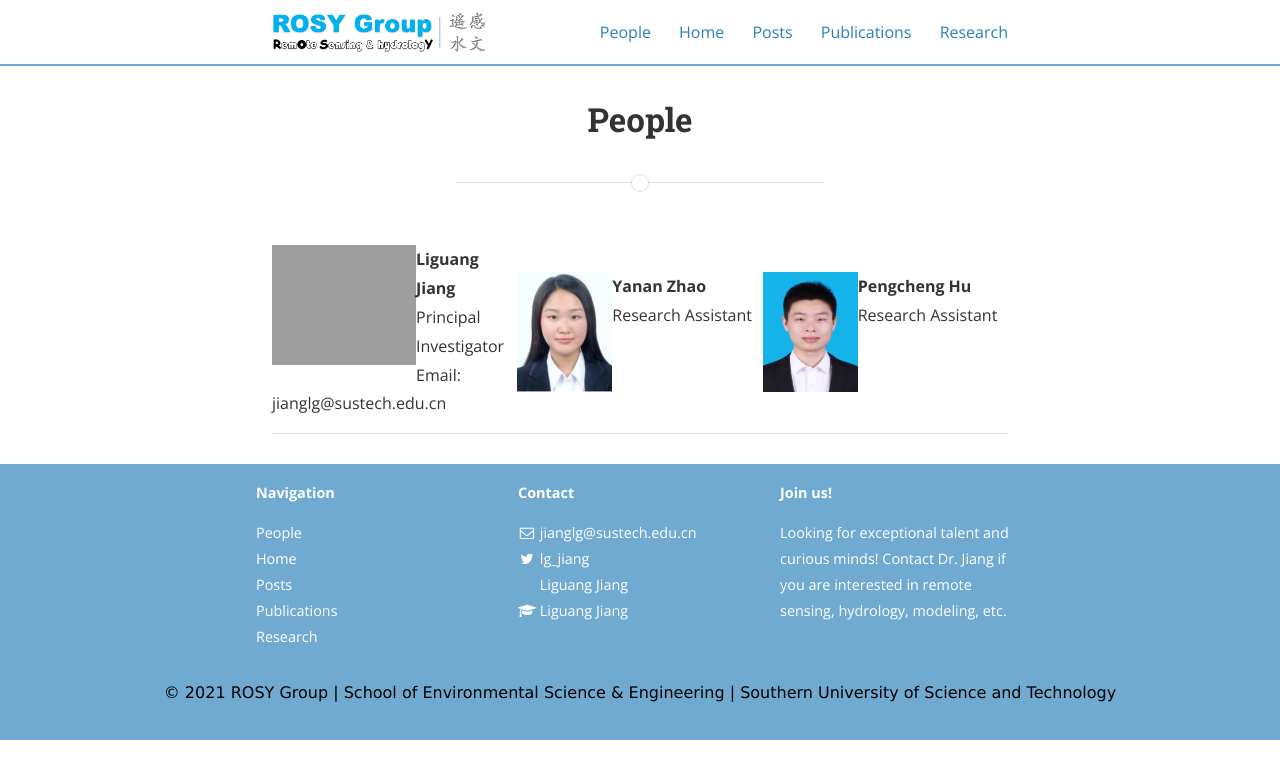
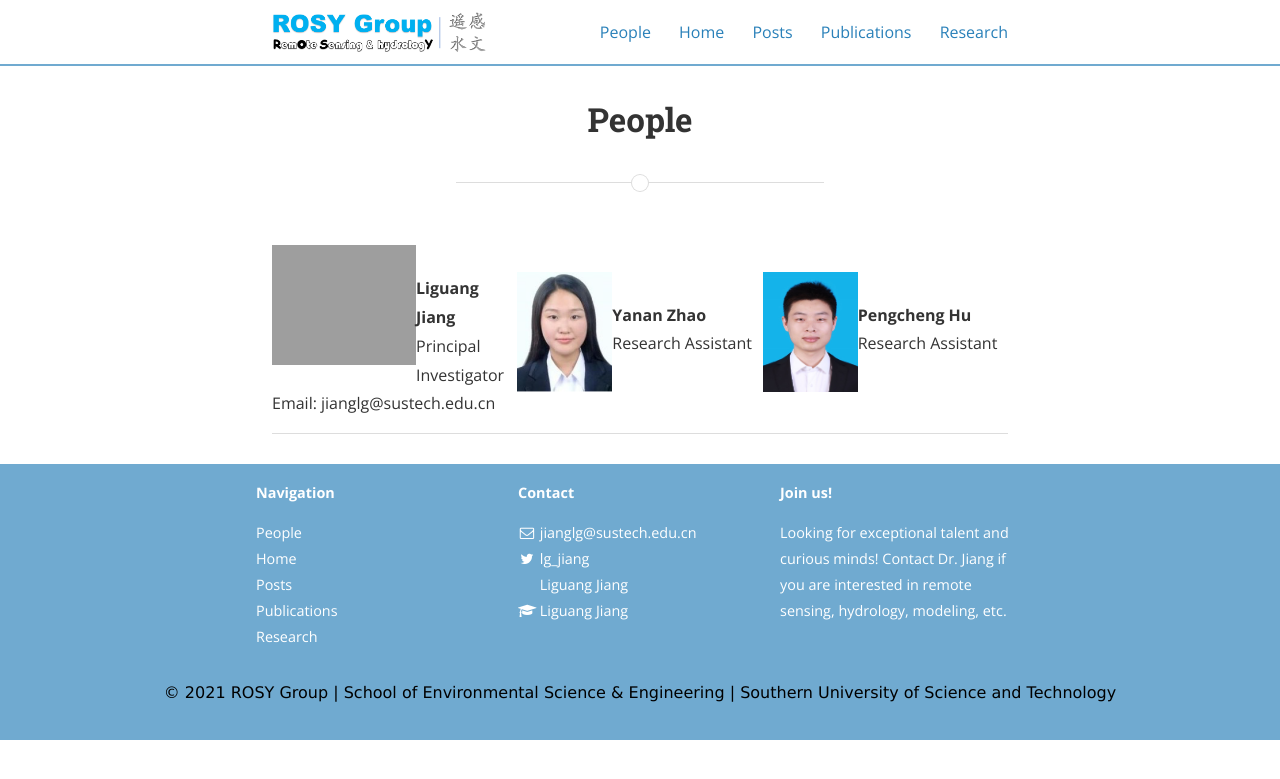
Before and after one commit to 12530/rshydro, a Jekyll site: the page built from People.md, in a window 1280 px wide. Shown: the top 779 px of the page. Built offline with Jekyll 4.4.1, drawn with Linux system fonts in a browser that asks for light colours; nearby versions of some CDN libraries; grey boxes are pictures that could not be loaded.

Commit message:
Update People.md

```diff
--- a/People.md
+++ b/People.md
@@ -29,9 +29,9 @@ main_nav: true
 
 <table cellspacing="2" cellpadding="2">
   <tr>
-    <td><img src="/assets/Liguang.jpg" alt="姜丽光" style="width:144px;height:120px;float:left"> <b>Liguang Jiang</b> <br>Principal Investigator<br> Email: jianglg@sustech.edu.cn</td>
-    <td><img src="/assets/Yanan.png" alt="赵亚楠" style="width:95px;height:120px;float:left"> <b>Yanan Zhao</b> <br>Research Assistant</td>
-    <td><img src="/assets/Pengcheng.jpg" alt="胡鹏程" style="width:95px;height:120px;float:left"> <b>Pengcheng Hu</b> <br>Research Assistant</td>
+    <td><img src="/assets/Liguang.jpg" alt="姜丽光" style="width:144px;height:120px;float:left"> <br><b>Liguang Jiang</b> <br>Principal Investigator<br> Email: jianglg@sustech.edu.cn</td>
+    <td><img src="/assets/Yanan.png" alt="赵亚楠" style="width:95px;height:120px;float:left"> <br><b>Yanan Zhao</b> <br>Research Assistant</td>
+    <td><img src="/assets/Pengcheng.jpg" alt="胡鹏程" style="width:95px;height:120px;float:left"> <br><b>Pengcheng Hu</b> <br>Research Assistant</td>
   </tr>
 
 </table>
```
